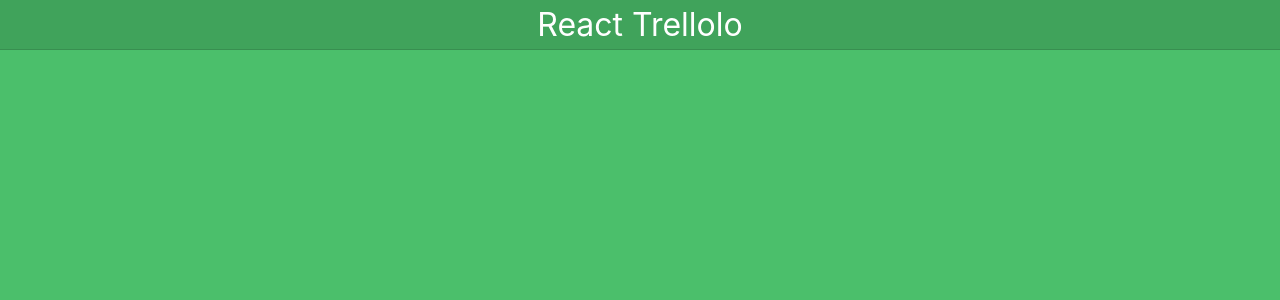
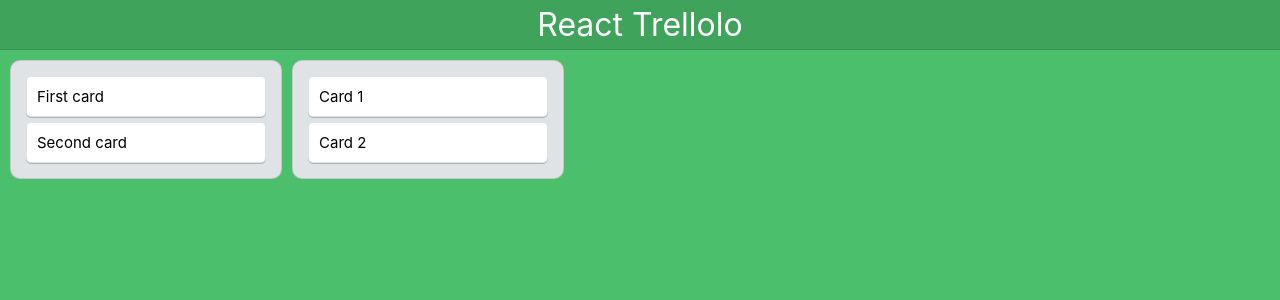
Before and after one commit to toyhtowdomasydyt/react-trellolo, a React (Create React App) app: page / in a window 1280 px wide. Shown: the top 300 px of the page. Built offline with nearby package versions, Linux system fonts and the light colour scheme.

Commit message:
Add Card component

```diff
--- a/src/components/App.js
+++ b/src/components/App.jsx
@@ -1,9 +1,13 @@
-import './App.css';
+import React from "react";
+import "./App.css";
+
+import Board from "./Board";
 
 const App = () => {
   return (
     <div className="App">
       <header className="Header">React Trellolo</header>
+        <Board/>
     </div>
   );
 }
--- /dev/null
+++ b/src/components/Card.css
@@ -0,0 +1,17 @@
+.Card {
+    position: relative;
+    cursor: pointer;
+    background: white;
+    margin: 5px;
+    padding: 10px;
+    border-radius: 5px;
+    border: 1px solid rgba(0, 0, 0, 0.12);
+    box-shadow: 0 1px 0 rgba(9, 45, 66, 0.25);
+    font-size: 15px;
+    overflow-wrap: break-word;
+    min-height: 18px;
+}
+
+.Card:hover {
+    background: #f5f6f7;
+}
--- /dev/null
+++ b/src/components/Card.jsx
@@ -0,0 +1,13 @@
+import React from "react";
+import {useSelector} from "react-redux";
+import "./Card.css";
+
+const Card = ({cardId, listId, index}) => {
+    const cardState = useSelector(state => state.cardsById[cardId]);
+
+    return (
+        <div className="Card">{cardState.text}</div>
+    );
+};
+
+export default Card;
--- a/src/components/List.jsx
+++ b/src/components/List.jsx
@@ -5,7 +5,7 @@ import "./List.css";
 import Card from "./Card";
 
 const List = ({listId, index}) => {
-    const listState = useSelector(state => state.listById[listId]);
+    const listState = useSelector(state => state.listsById[listId]);
 
     return (
         <div className="List">
```
